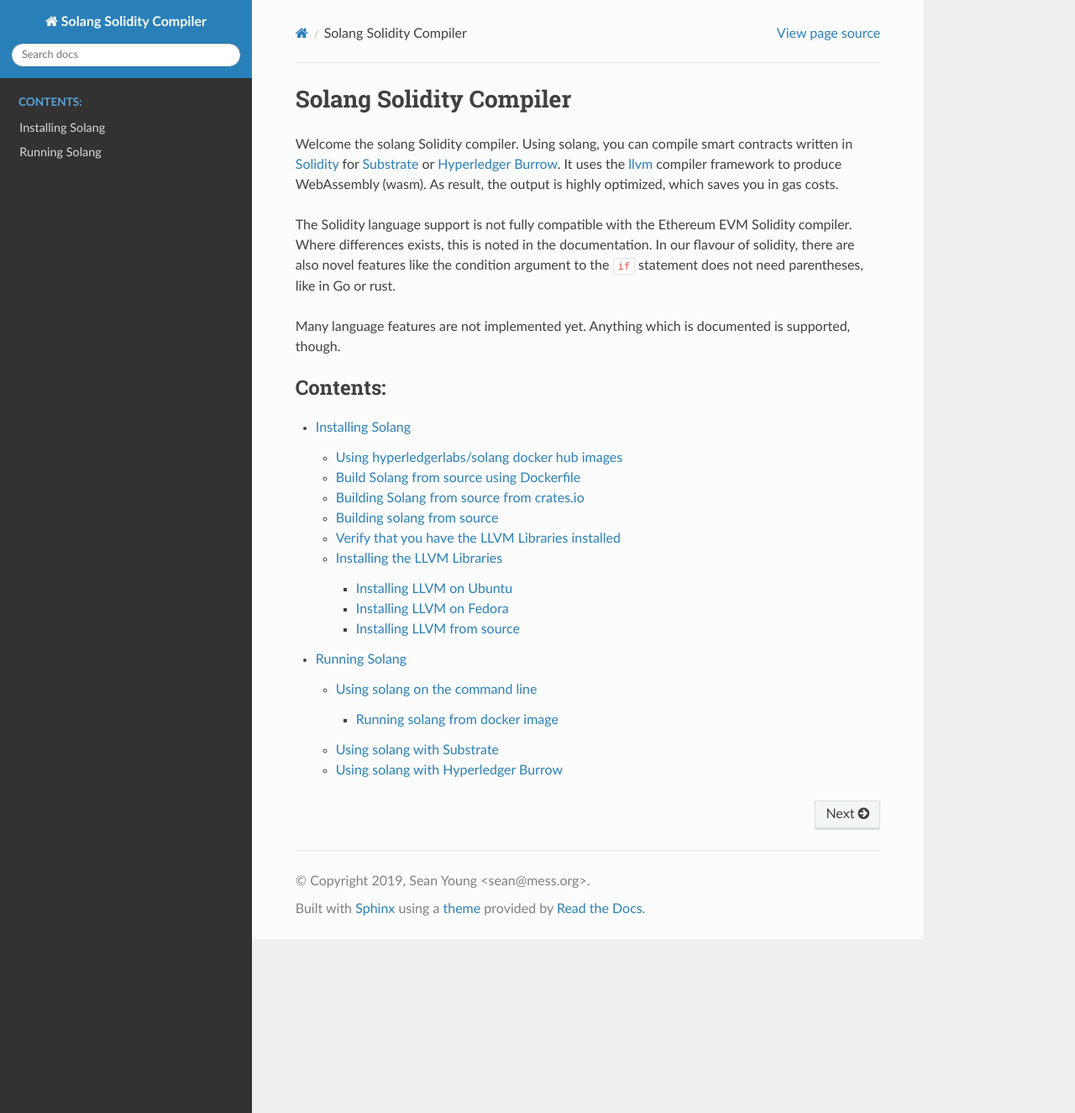
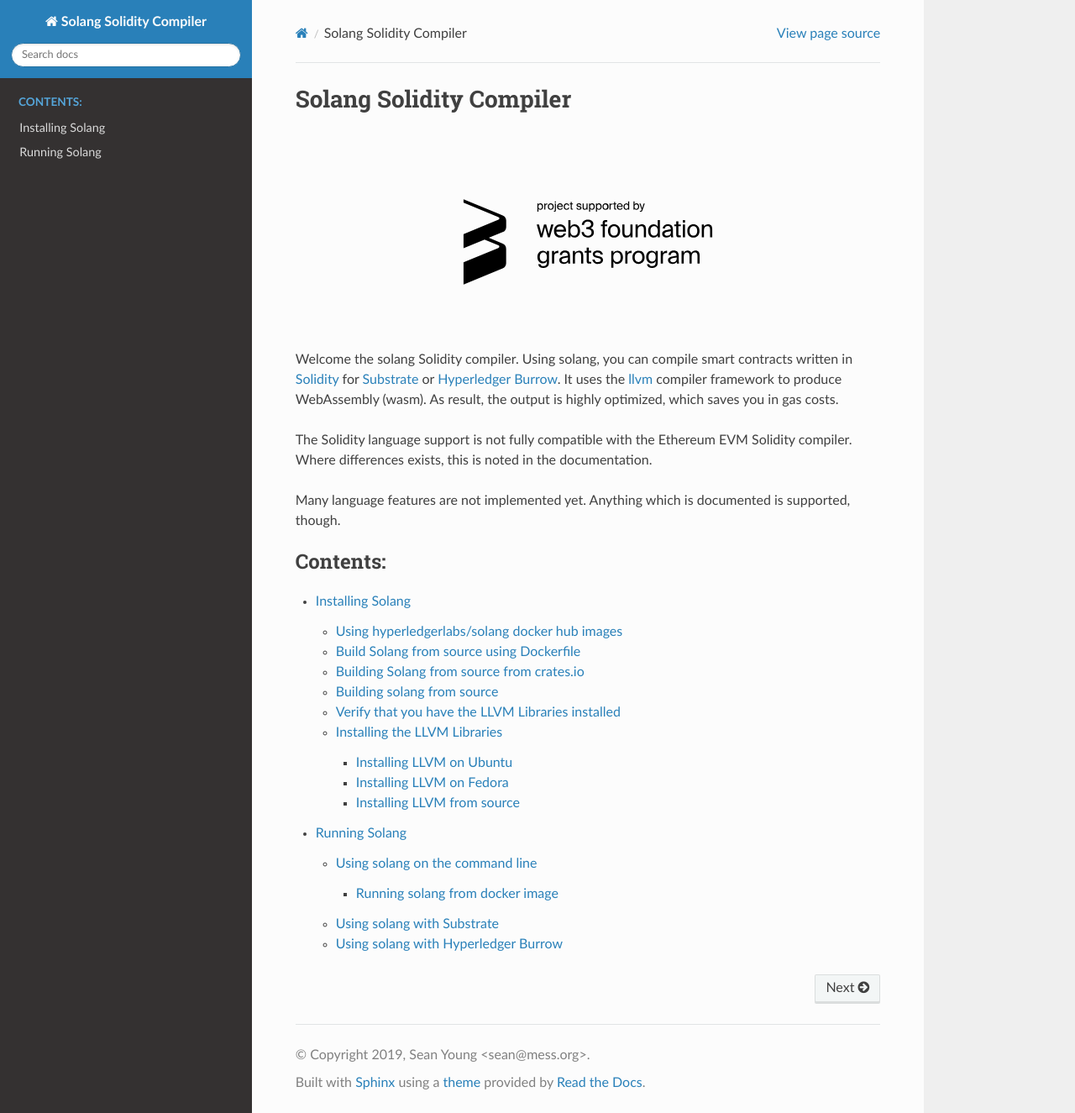
Before and after one commit to hyperledger-solang/solang, a Sphinx documentation site: the page built from docs/index.rst, in a window 1280 px wide and 1325 px high. Shown: the whole window at 84% size. Built offline with Sphinx 7.4.7 and the Read the Docs theme 2.0.0, drawn with Linux system fonts in a browser that asks for light colours; pages that are not in the unit, such as notebooks, are missing from menus.

Commit message:
Include the web3 foundation grants badge
Signed-off-by: Sean <sean@mess.org>

```diff
--- a/docs/index.rst
+++ b/docs/index.rst
@@ -1,5 +1,10 @@
 Solang Solidity Compiler
 ========================
+
+.. image:: web3_foundation_grants_badge_black.svg
+    :width: 640px
+    :alt: Funded by the web3 foundation
+    :align: center
 
 Welcome the solang Solidity compiler. Using solang, you can compile
 smart contracts written in `Solidity <https://en.wikipedia.org/wiki/Solidity>`_ for `Substrate <https://substrate.dev/>`_ or `Hyperledger Burrow <https://github.com/hyperledger/burrow>`_. It uses the
@@ -8,9 +13,7 @@
 
 The Solidity language support is not fully compatible with the Ethereum
 EVM Solidity compiler. Where differences exists, this is noted in the
-documentation. In our flavour of solidity, there are also novel features
-like the condition argument to the ``if`` statement does not need
-parentheses, like in Go or rust.
+documentation.
 
 Many language features are not implemented yet. Anything which is documented
 is supported, though.
```
Also changed, not shown: README.md (+1 -1 lines), docs/web3_foundation_grants_badge_black.svg (added).
